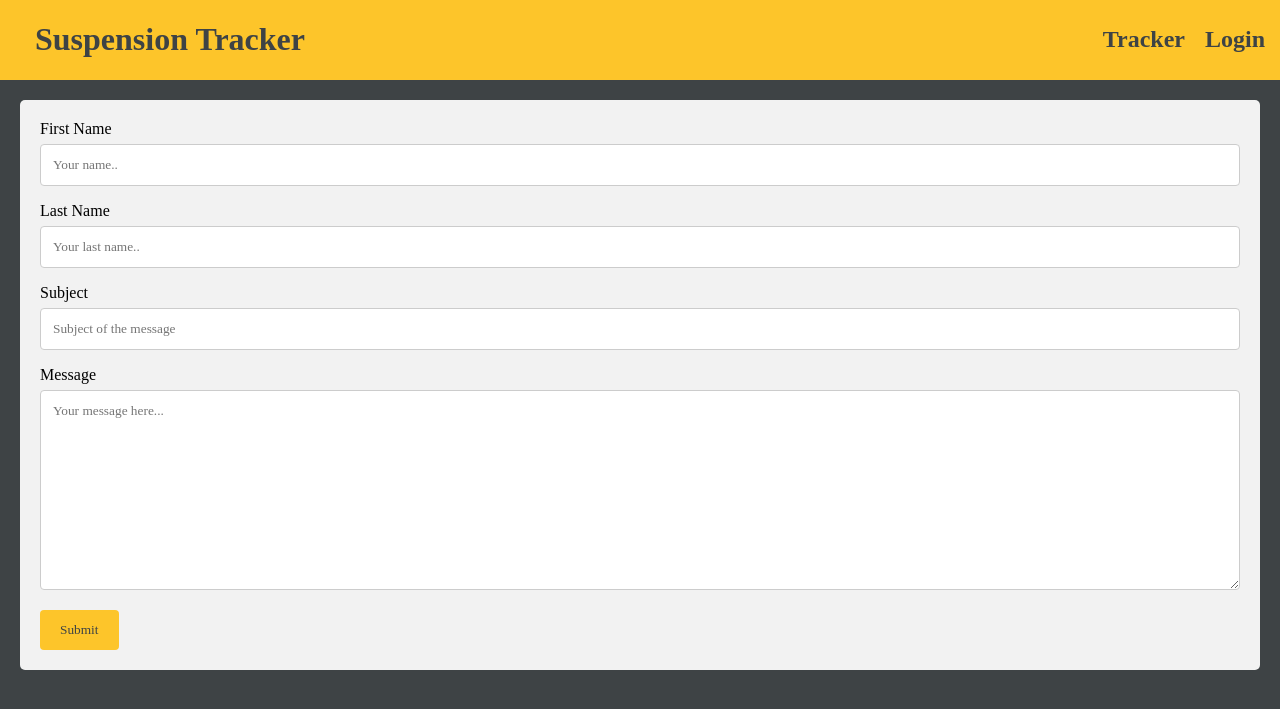
After one commit to MattrHermanson/suspensiontracker, a Django app: template common/templates/common/contact.html in a window 1280 px wide. The commit adds this page. Shown: the top 709 px of the page. Run offline with Django 5.2, Linux system fonts and the light colour scheme; the template is opened without the code that fills it, so the values that code supplies are empty; some web fonts are replaced.

Commit message:
added contact and feedback page

```diff
--- a/common/static/common/style.css
+++ b/common/static/common/style.css
@@ -130,3 +130,71 @@ h2 {
 .why-i-photo {
     margin-left: 20px;
 }
+
+/* Style inputs with type="text", select elements and textareas */
+input[type=text], select, textarea {
+    font-family: 'noto_sans-regular';
+
+    width: 100%; /* Full width */
+    padding: 12px; /* Some padding */
+    border: 1px solid #ccc; /* Gray border */
+    border-radius: 4px; /* Rounded borders */
+    box-sizing: border-box; /* Make sure that padding and width stays in place */
+    margin-top: 6px; /* Add a top margin */
+    margin-bottom: 16px; /* Bottom margin */
+    resize: vertical /* Allow the user to vertically resize the textarea (not horizontally) */
+  }
+
+  /* Style the submit button with a specific background color etc */
+  input[type=submit] {
+    font-family: 'noto_sans-semibold';
+
+    background-color: #FDC52A;
+    color: #3E4345;
+    padding: 12px 20px;
+    border: none;
+    border-radius: 4px;
+    cursor: pointer;
+  }
+
+  /* When moving the mouse over the submit button, add a darker green color */
+  input[type=submit]:hover {
+    background-color: #dbaa24;
+  }
+
+  /* Add a background color and some padding around the form */
+  .container {
+    border-radius: 5px;
+    background-color: #f2f2f2;
+    padding: 20px;
+    margin: 20px 20px;
+  }
+
+  label {
+    font-family: 'noto_sans-medium';
+  }
+
+
+
+
+
+.footer-container {
+    height: 50px;
+    display: flex;
+    flex-direction: row;
+    justify-content: flex-end;
+
+    background-color: #FDC52A;
+
+    padding: 5px 10px;
+}
+
+.footer-link {
+    text-decoration: none;
+    color: #3E4345;
+    font-family: 'noto_sans-semibold';
+    font-size: 18px;
+
+    margin: auto 0px auto 20px;
+
+}
--- a/common/templates/common/base.html
+++ b/common/templates/common/base.html
@@ -23,13 +23,22 @@
 
                 {% if user.is_authenticated %}
                     {% if user_has_bikes %}
-                        <h2 class="login" style="text-align: right;"><a class="header-text" href="{% url 'tracker:tracker-setup' %}">Tracker</a><a class="header-text" href="{% url 'users:users-account' %}">My Account</a></h2>
+                        <h2 class="login" style="text-align: right;">
+                            <a class="header-text" href="{% url 'tracker:tracker-setup' %}">Tracker</a><a class="header-text" href="{% url 'users:users-account' %}">My Account</a>
+                        </h2>
                     {% else %}
-                        <h2 class="login" style="text-align: right;"><a class="header-text" href="{% url 'tracker:tracker-home' %}">Tracker</a><a class="header-text" href="{% url 'users:users-account' %}">My Account</a></h2>
+                        <h2 class="login" style="text-align: right;">
+                            <a class="header-text" href="{% url 'tracker:tracker-home' %}">Tracker</a><a class="header-text" href="{% url 'users:users-account' %}">My Account</a>
+                        </h2>
                     {% endif%}
+
+                {% else %}
+
+                <h2 class="login" style="text-align: right;"><a class="header-text" href="{% url 'tracker:tracker-home' %}">Tracker</a><a class="header-text" href="{% url 'users:users-login' %}?next={{request.path}}">Login</a></h2>
+
                 {% endif %}
 
-                <h2 class="login" style="text-align: right;"><a class="header-text" href="{% url 'tracker:tracker-home' %}">Tracker</a><a class="header-text" href="{% url 'users:users-login' %}?next={{request.path}}">Login</a></h2>
+
             </div>
         </div>
 
--- /dev/null
+++ b/common/templates/common/contact.html
@@ -0,0 +1,30 @@
+{% extends "common/base.html" %}
+
+{% load static %}
+
+{% block title %}Suspension Tracker{% endblock title %}
+
+{% block content %}
+
+    <div class="container">
+        <form action="" method="POST" id="contact">
+            {% csrf_token %}
+
+            <label for="fname">First Name</label>
+            <input type="text" id="fname" name="firstname" placeholder="Your name.." required>
+
+            <label for="lname">Last Name</label>
+            <input type="text" id="lname" name="lastname" placeholder="Your last name.." required>
+
+            <label for="subject">Subject</label>
+            <input type="text" id="subject" name="subject" placeholder="Subject of the message" required>
+
+            <label for="msg">Message</label>
+            <textarea id="msg" name="msg" placeholder="Your message here..." style="height:200px" required></textarea>
+
+            <input type="submit" value="Submit">
+
+        </form>
+    </div>
+
+{% endblock content %}
--- a/common/templates/common/home.html
+++ b/common/templates/common/home.html
@@ -30,6 +30,11 @@
         </div>
     </div>
 
+    <div class="footer-container">
+        <a href="{% url 'common:common-feedback' %}" class="footer-link">Feedback</a>
+        <a href="{% url 'common:common-contact' %}" class="footer-link">Contact</a>
+    </div>
+
 
 
 {% endblock content %}
--- a/common/urls.py
+++ b/common/urls.py
@@ -3,5 +3,7 @@ from . import views
 
 app_name = 'common'
 urlpatterns = [
-    path('', views.home, name='common-home')
+    path('', views.home, name='common-home'),
+    path('contact/', views.contact, name='common-contact'),
+    path('feedback/', views.feedback, name='common-feedback'),
 ]
--- a/suspensiontracker/settings.py
+++ b/suspensiontracker/settings.py
@@ -128,3 +128,8 @@ STATIC_URL = 'static/'
 # https://docs.djangoproject.com/en/5.0/ref/settings/#default-auto-field
 
 DEFAULT_AUTO_FIELD = 'django.db.models.BigAutoField'
+
+
+
+
+EMAIL_BACKEND = "django.core.mail.backends.console.EmailBackend"
```
Also changed, not shown: common/templates/common/feedback.html (added, +26 -0 lines), common/views.py (+31 -1 lines).
